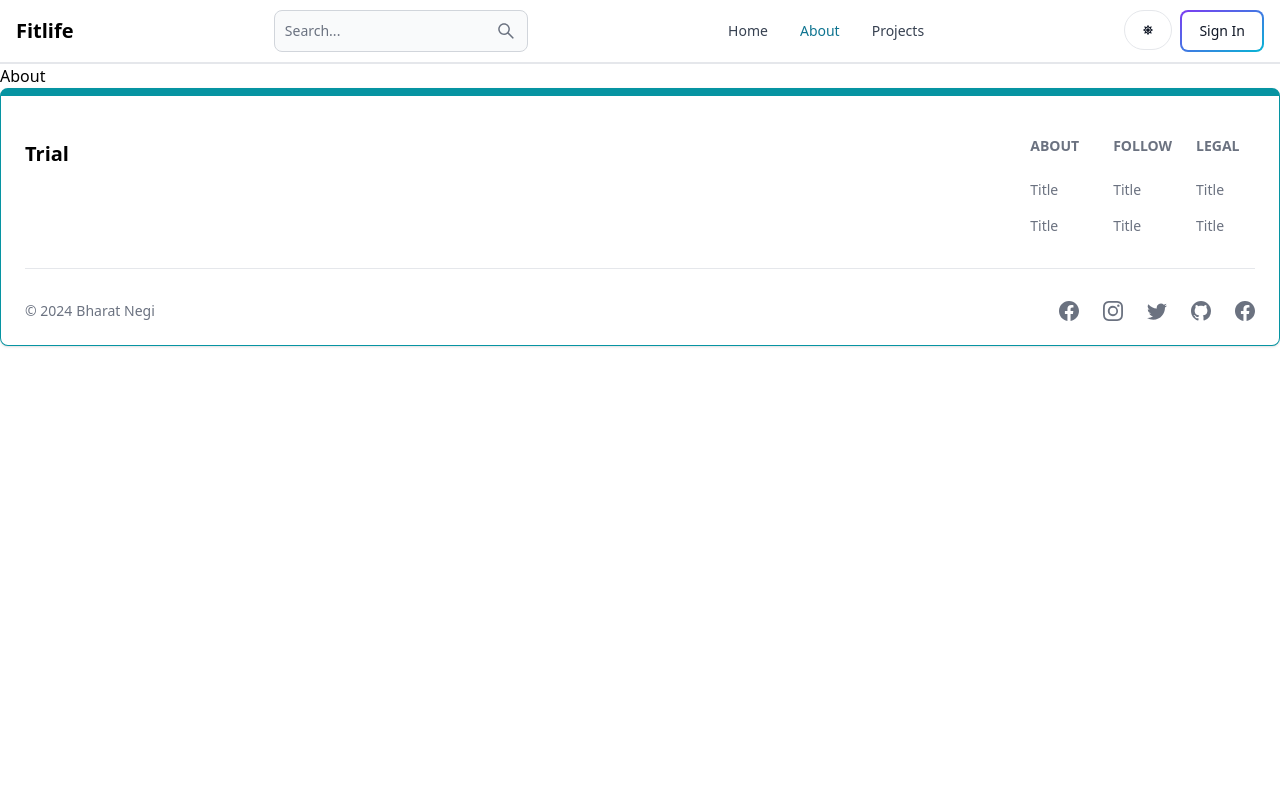
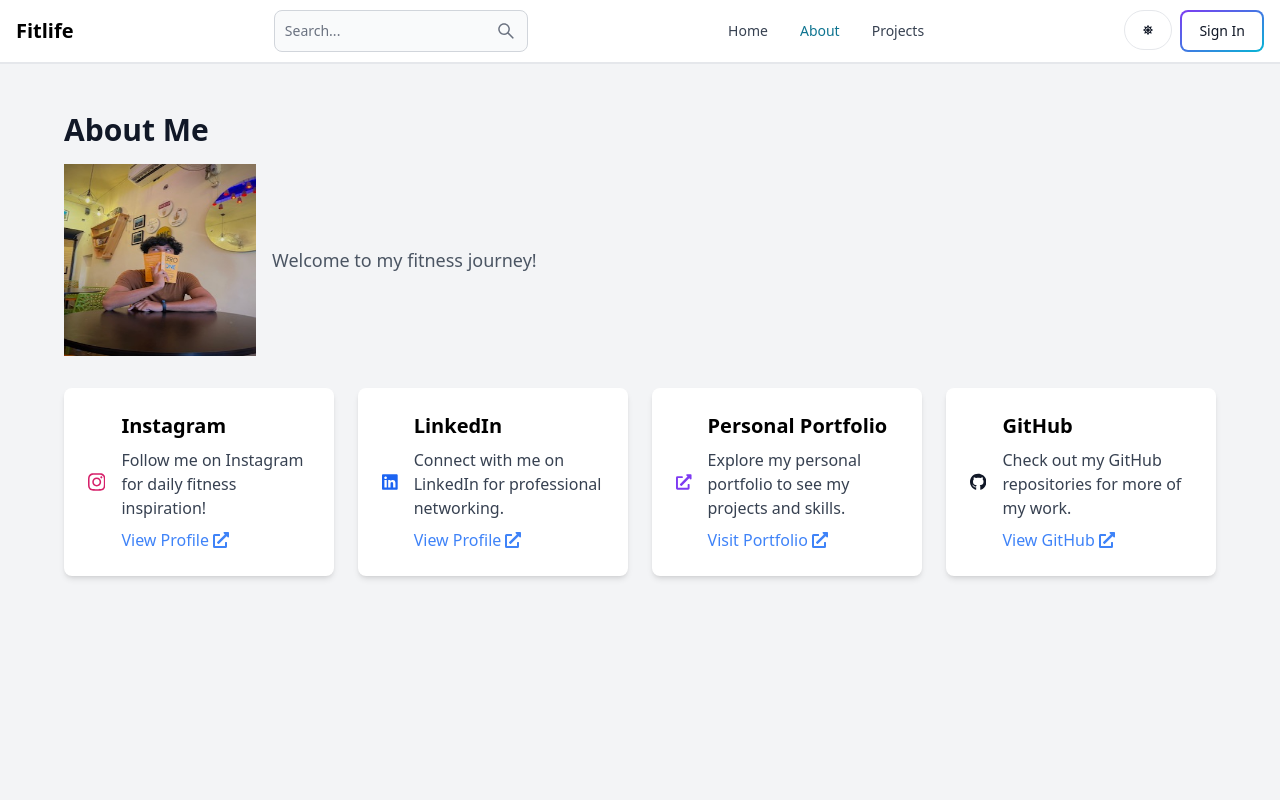
Before and after one commit to bhrtsnegi/fitlife, a React (Vite) app in the folder client/: page /about in a window 1280 px wide. Shown: the top 800 px of the page. Built offline with nearby package versions, Linux system fonts and the light colour scheme; no server answers; the HTML template or start-up script is replaced by a standard one.

Commit message:
update: about page

```diff
--- a/client/src/App.jsx
+++ b/client/src/App.jsx
@@ -1,7 +1,6 @@
 import React from "react";
 import { BrowserRouter, Routes, Route } from "react-router-dom";
 import { Signin } from "./pages/Signin";
-import { About } from "./pages/About";
 import { Signup } from "./pages/Signup";
 import { Message } from "./pages/Message";
 import Dashboard from "./pages/Dashboard";
@@ -15,6 +14,7 @@ import ScrollToTop from "./components/ScrollToTop";
 import Homepage from "./pages/Homepage";
 import Search from "./pages/Search";
 import Header from "./components/Header";
+import About from "./pages/About";
 
 const App = () => {
   return (
--- a/client/src/pages/About.jsx
+++ b/client/src/pages/About.jsx
@@ -1,7 +1,107 @@
-import React from 'react'
+import React from "react";
+import {
+  FaInstagram,
+  FaLinkedin,
+  FaExternalLinkAlt,
+  FaGithub,
+} from "react-icons/fa";
 
-export const About = () => {
+const About = () => {
   return (
-    <div>About</div>
-  )
-}
+    <div className="min-h-screen bg-gray-100 py-12 px-4 sm:px-6 lg:px-8">
+      <div className="max-w-6xl mx-auto">
+        <h1 className="text-3xl font-extrabold text-gray-900">About Me</h1>
+        <div className="flex items-center mt-4 gap-4">
+          <img
+            src="/src/assets/images/mainpic.jpg"
+            alt="Gaurav Negi"
+            className="w-48 h-48"
+          />
+          <p className="text-lg text-gray-600">
+            Welcome to my fitness journey!
+          </p>
+        </div>
+        <div className="mt-8 grid grid-cols-1 md:grid-cols-2 lg:grid-cols-4 gap-6">
+          {/* Instagram */}
+          <div className="bg-white rounded-lg shadow-md p-6 flex items-center hover:scale-105 transition-transform duration-300">
+            <FaInstagram className="text-4xl text-pink-600 mr-4" />
+            <div>
+              <h2 className="text-xl font-bold mb-2">Instagram</h2>
+              <p className="text-gray-700">
+                Follow me on Instagram for daily fitness inspiration!
+              </p>
+              <a
+                href="https://www.instagram.com/bhrtsnegi"
+                target="_blank"
+                rel="noopener noreferrer"
+                className="text-blue-500 mt-2 flex items-center"
+              >
+                <span>View Profile</span>
+                <FaExternalLinkAlt className="ml-1" />
+              </a>
+            </div>
+          </div>
+          {/* LinkedIn */}
+          <div className="bg-white rounded-lg shadow-md p-6 flex items-center hover:scale-105 transition-transform duration-300">
+            <FaLinkedin className="text-4xl text-blue-600 mr-4" />
+            <div>
+              <h2 className="text-xl font-bold mb-2">LinkedIn</h2>
+              <p className="text-gray-700">
+                Connect with me on LinkedIn for professional networking.
+              </p>
+              <a
+                href="https://www.linkedin.com/in/bhrtsnegi"
+                target="_blank"
+                rel="noopener noreferrer"
+                className="text-blue-500 mt-2 flex items-center"
+              >
+                <span>View Profile</span>
+                <FaExternalLinkAlt className="ml-1" />
+              </a>
+            </div>
+          </div>
+          {/* Personal Portfolio */}
+          <div className="bg-white rounded-lg shadow-md p-6 flex items-center hover:scale-105 transition-transform duration-300">
+            <FaExternalLinkAlt className="text-4xl text-purple-600 mr-4" />
+            <div>
+              <h2 className="text-xl font-bold mb-2">Personal Portfolio</h2>
+              <p className="text-gray-700">
+                Explore my personal portfolio to see my projects and skills.
+              </p>
+              <a
+                href="https://bhrtsnegi.github.io"
+                target="_blank"
+                rel="noopener noreferrer"
+                className="text-blue-500 mt-2 flex items-center"
+              >
+                <span>Visit Portfolio</span>
+                <FaExternalLinkAlt className="ml-1" />
+              </a>
+            </div>
+          </div>
+          {/* GitHub */}
+          <div className="bg-white rounded-lg shadow-md p-6 flex items-center hover:scale-105 transition-transform duration-300">
+            <FaGithub className="text-4xl text-gray-900 mr-4" />
+            <div>
+              <h2 className="text-xl font-bold mb-2">GitHub</h2>
+              <p className="text-gray-700">
+                Check out my GitHub repositories for more of my work.
+              </p>
+              <a
+                href="https://github.com/bhrtsnegi"
+                target="_blank"
+                rel="noopener noreferrer"
+                className="text-blue-500 mt-2 flex items-center"
+              >
+                <span>View GitHub</span>
+                <FaExternalLinkAlt className="ml-1" />
+              </a>
+            </div>
+          </div>
+        </div>
+      </div>
+    </div>
+  );
+};
+
+export default About;
--- a/client/src/pages/Homepage.jsx
+++ b/client/src/pages/Homepage.jsx
@@ -17,10 +17,13 @@ export default function Homepage() {
   return (
     <div>
       <div className="flex flex-col gap-6 p-28 px-3 max-w-6xl mx-auto ">
-        <h1 className="text-3xl font-bold lg:text-6xl">Welcome to your Blog</h1>
+        <h1 className="text-3xl font-bold lg:text-6xl">
+          Read your fitness jargons here...
+        </h1>
         <p className="text-gray-500 text-xs sm:text-sm">
-          Here you'll find a variety of articles and tutorials on topics such as
-          web development, software engineering, and programming languages.
+          Step into the gym of giggles! Where every squat is a step closer to
+          that dream booty and every laugh adds an extra rep. Let's sweat,
+          sparkle, and sprinkle some humor into those lunges!
         </p>
         <Link
           to="/search"
```
Also changed, not shown: client/src/assets/images/mainpic.jpg (added).
